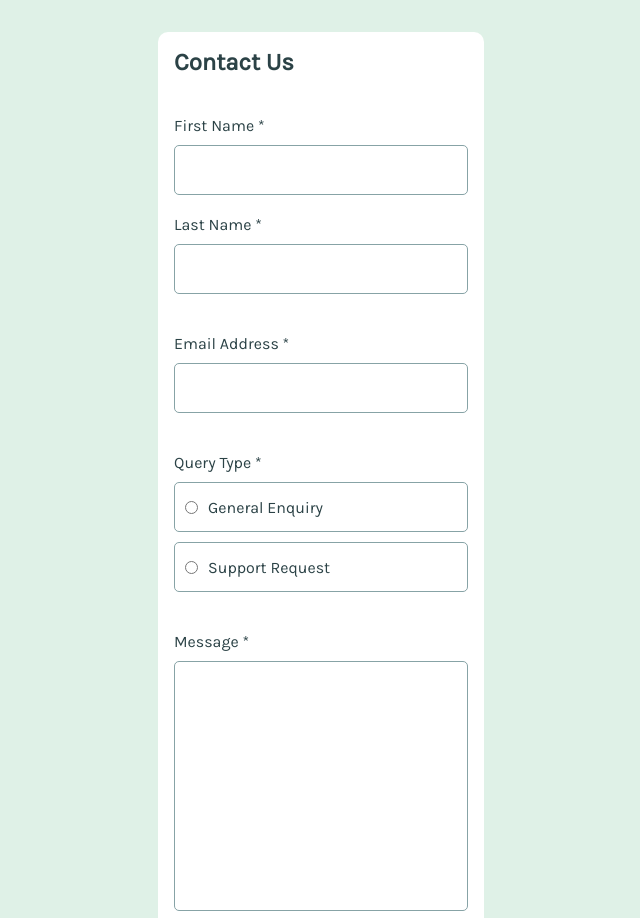
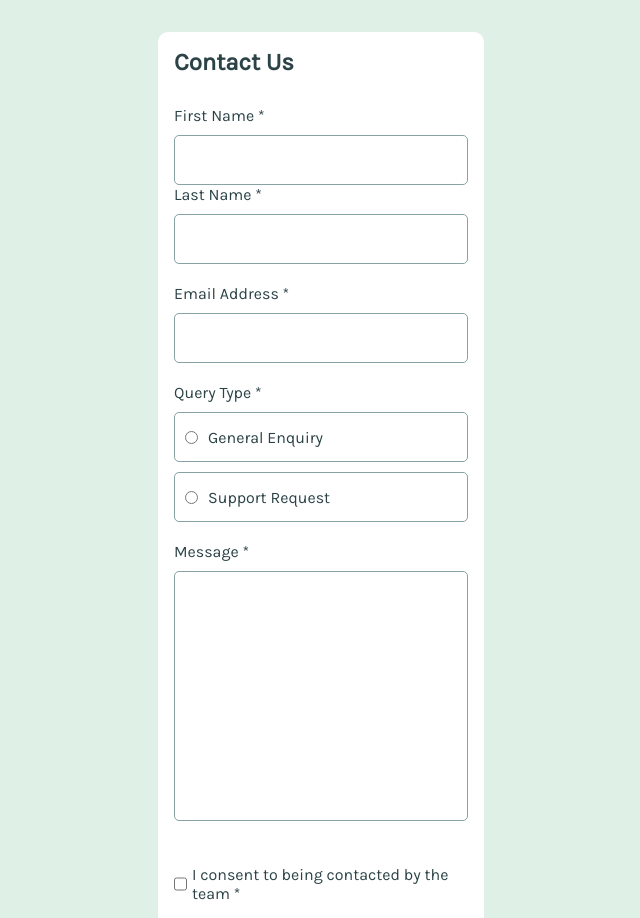
Before and after one commit to Quangdt21127150/Contact-Form, a plain HTML site: page index.html in a window 1280 px wide. Shown: the top 918 px of the page, without its empty margins (319-959 px from the left). Drawn offline with Linux system fonts and the light colour scheme.

Commit message:
My commit

```diff
--- a/assets/css/styles.css
+++ b/assets/css/styles.css
@@ -42,7 +42,7 @@ body {
 
 .main-container {
   display: grid;
-  gap: 10px;
+  gap: 20px;
   width: 100%;
   padding: 5%;
   background-color: hsl(0, 0%, 100%);
@@ -55,18 +55,13 @@ body {
 
 label {
   display: block;
-  margin: 20px 0 10px 0;
+  margin: 0 0 10px 0;
   font-size: 16px;
 }
 
 .field-container {
   display: flex;
   flex-direction: column;
-  margin: 0 0 10px 0;
-}
-
-.email-container {
-  margin: 0 0 10px 0;
 }
 
 .text-input {
```
